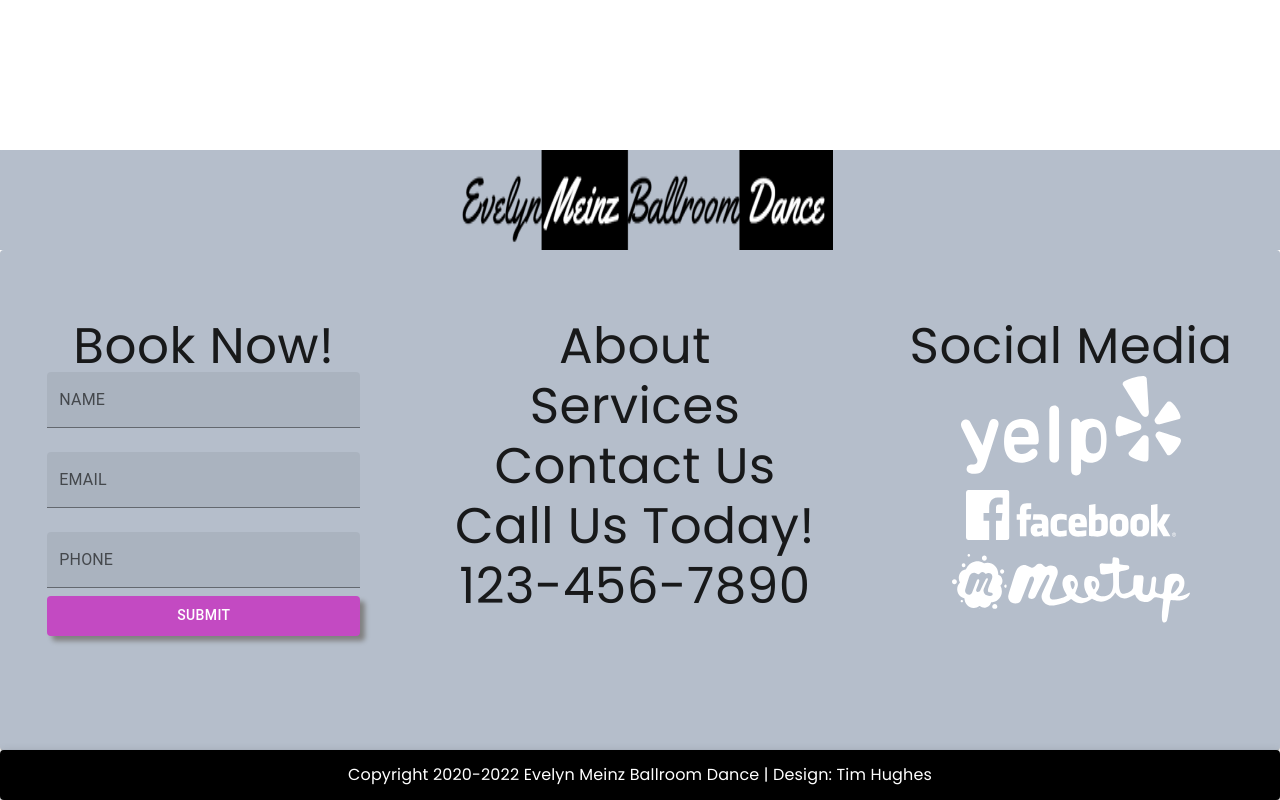
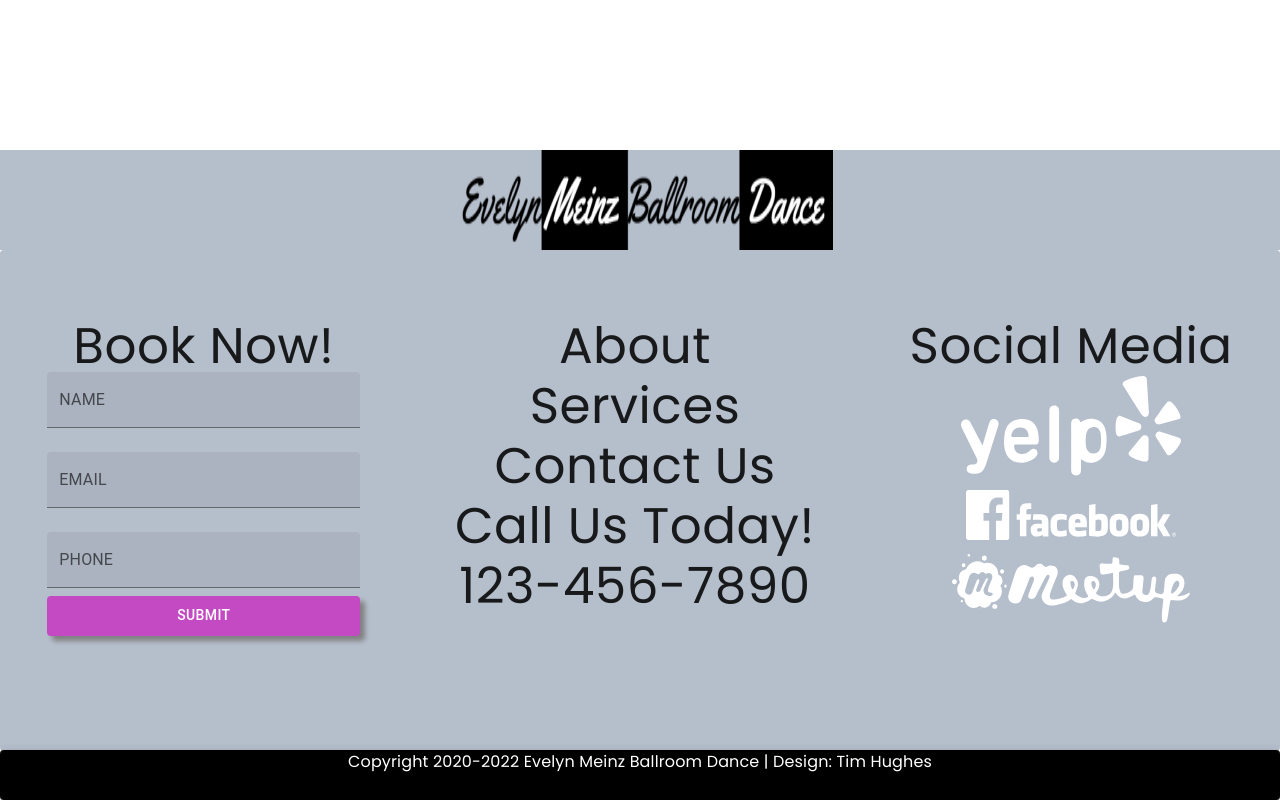
Before and after one commit to th2n10s4u/embd-website, a React (Create React App) app: page /Contact in a window 1280 px wide. Shown: the part 1278-2078 px from the top of the page. Built offline with nearby package versions, Linux system fonts and the light colour scheme.

Commit message:
Update Footer.js
Centered text

```diff
--- a/src/assets/components/MainComponents/Footer.js
+++ b/src/assets/components/MainComponents/Footer.js
@@ -264,8 +264,9 @@ export default function Footer() {
         elevation={4}
         sx={{
           display: "flex",
-          flexDirection: "center",
-          justifyContent: "center",
+          flexDirection: "column",
+          // alignItems: "center",
+          // justifyContent: "center",
           width: "100%",
           height: "50px",
           background: "#000000",
@@ -273,9 +274,10 @@ export default function Footer() {
       >
         <Typography
           sx={{
-            display: "flex",
-            flexDirection: "row",
-            alignItems: "center",
+            // display: "flex",
+            // flexDirection: "column",
+            // flexWrap: "wrap",
+            textAlign: "center",
             fontFamily: "Poppins",
             color: "white",
           }}
```
